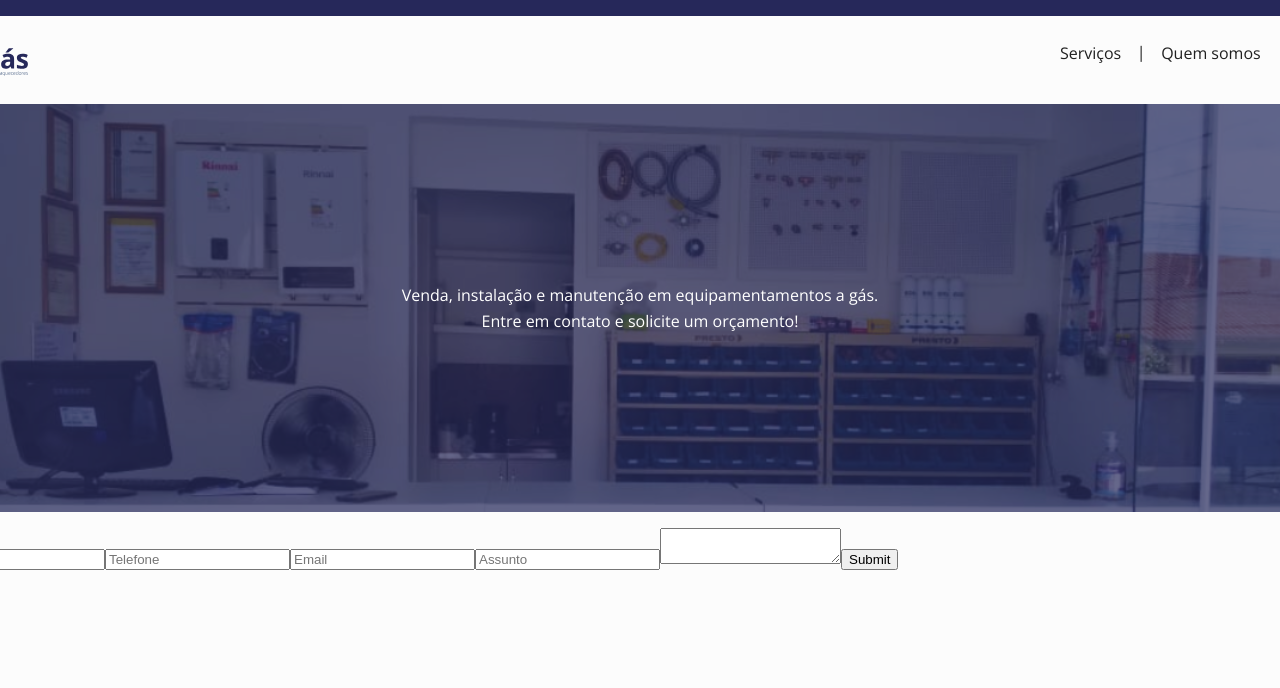
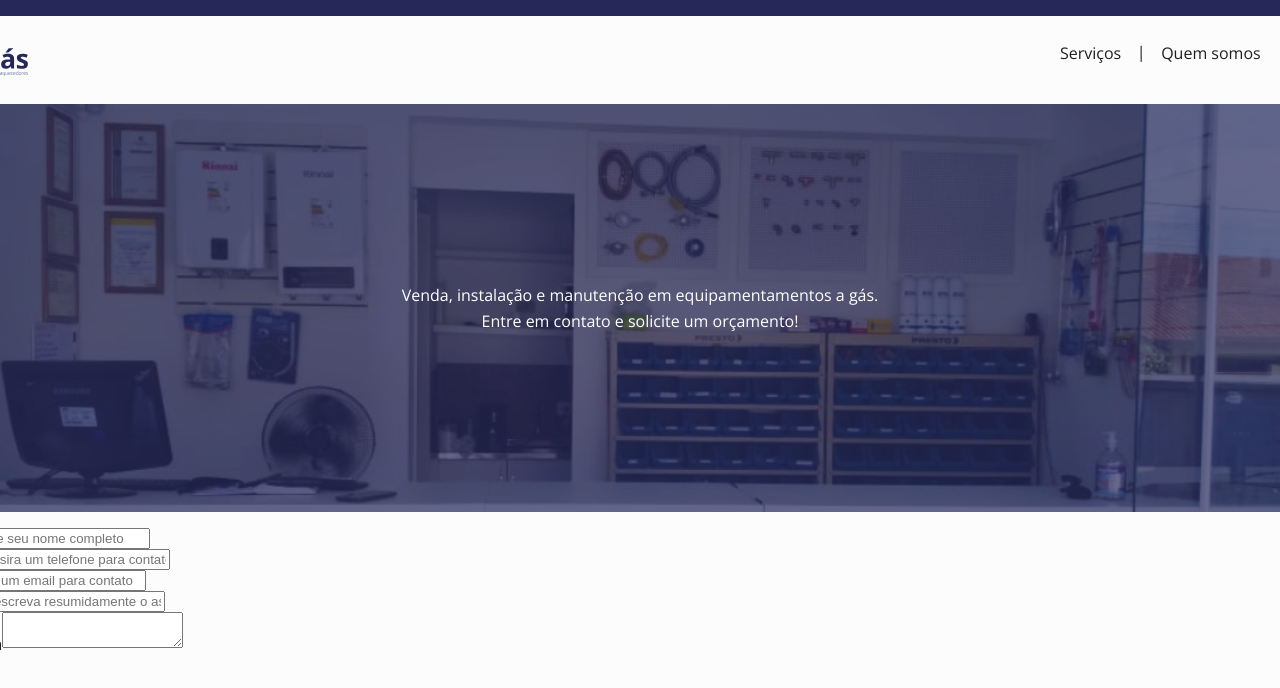
Before and after one commit to KRPLAB/bragas-aquecedores, a React (Vite) app: page / in a window 1280 px wide. Shown: the top 688 px of the page. Built offline with nearby package versions, Linux system fonts and the light colour scheme.

Commit message:
seção de contato refeita com fragments

```diff
--- a/src/components/ContactSection/index.jsx
+++ b/src/components/ContactSection/index.jsx
@@ -1,20 +1,53 @@
 import { useForm } from "react-hook-form";
+import { InputField } from "../fragments/InputField";
+import { TextAreaField } from "../fragments/TextAreaField";
 
 export const ContactSection = () => {
     const { register, handleSubmit, formState: { errors } } = useForm();
     const onSubmit = data => console.log(data);
-    console.log(errors);
 
     return (
         <div>
             <h2>Contato</h2>
             <form onSubmit={handleSubmit(onSubmit)}>
-                <input type="text" placeholder="Nome" {...register("name", { required: true, maxLength: 80 })} />
-                <input type="tel" placeholder="Telefone" {...register("phone", { required: true, maxLength: 12 })} />
-                <input type="text" placeholder="Email" {...register("email", { required: true, pattern: /^\S+@\S+$/i })} />
-                <input type="text" placeholder="Assunto" {...register("subject", { required: true })} />
-                <textarea {...register("Mensagem", { required: true })} />
-
+                <InputField
+                    label="Nome"
+                    type="text"
+                    placeholder="Digite seu nome completo"
+                    register={register}
+                    rules={{ required: true, maxLength: 80 }}
+                    errors={errors}
+                />
+                <InputField
+                    label="Telefone"
+                    type="tel"
+                    placeholder="Insira um telefone para contato"
+                    register={register}
+                    rules={{ required: true, maxLength: 12 }}
+                    errors={errors}
+                />
+                <InputField
+                    label="Email"
+                    type="text"
+                    placeholder="Insira um email para contato"
+                    register={register}
+                    rules={{ required: true, pattern: /^\S+@\S+$/i }}
+                    errors={errors}
+                />
+                <InputField
+                    label="Assunto"
+                    type="text"
+                    placeholder="Descreva resumidamente o assunto do seu contato"
+                    register={register}
+                    rules={{ required: true }}
+                    errors={errors}
+                />
+                <TextAreaField
+                    label="Mensagem"
+                    register={register}
+                    rules={{ required: true }}
+                    errors={errors}
+                />
                 <input type="submit" />
             </form>
         </div>
--- /dev/null
+++ b/src/components/fragments/InputField/index.jsx
@@ -0,0 +1,9 @@
+export const InputField = ({ label, type, placeholder, register, rules, errors }) => {
+    return (
+        <div>
+            <label>{label}</label>
+            <input type={type} placeholder={placeholder} {...register(label.toLowerCase(), rules)} />
+            {errors[label.toLowerCase()] && <span>{label} é obrigatório</span>}
+        </div>
+    );
+}
--- /dev/null
+++ b/src/components/fragments/TextAreaField/index.jsx
@@ -0,0 +1,9 @@
+export const TextAreaField = ({ label, register, rules, errors }) => {
+    return (
+        <div>
+            <label>{label}</label>
+            <textarea {...register(label.toLowerCase(), rules)} />
+            {errors[label.toLowerCase()] && <span>{label} é obrigatório</span>}
+        </div>
+    );
+}
```
